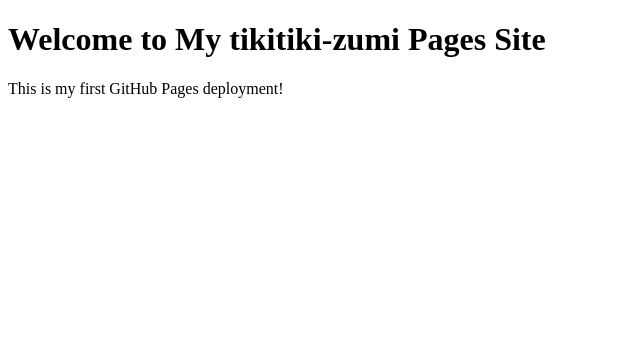
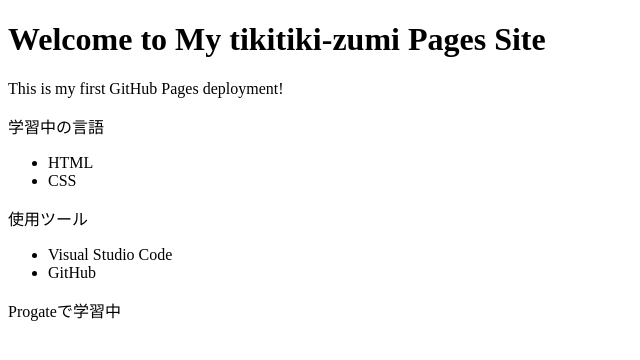
Before and after one commit to tikitiki-zumi/my-first-web-app, a plain HTML site: page index.html in a window 1280 px wide. Shown: the whole page, without its empty margins (0-640 px from the left). Drawn offline with Linux system fonts and the light colour scheme.

Commit message:
Add files via upload

```diff
--- a/index.html
+++ b/index.html
@@ -8,5 +8,17 @@
 <body>
     <h1>Welcome to My tikitiki-zumi Pages Site</h1>
     <p>This is my first GitHub Pages deployment!</p>
+    <p>学習中の言語</p>
+    <ul>
+        <li>HTML</li>
+        <li>CSS</li>
+    </ul>
+    <p>使用ツール</p>
+    <ul>
+        <li>Visual Studio Code</li>
+        <li>GitHub</li>
+    </ul>
+    <p>Progateで学習中</p>
+
 </body>
 </html>
```
